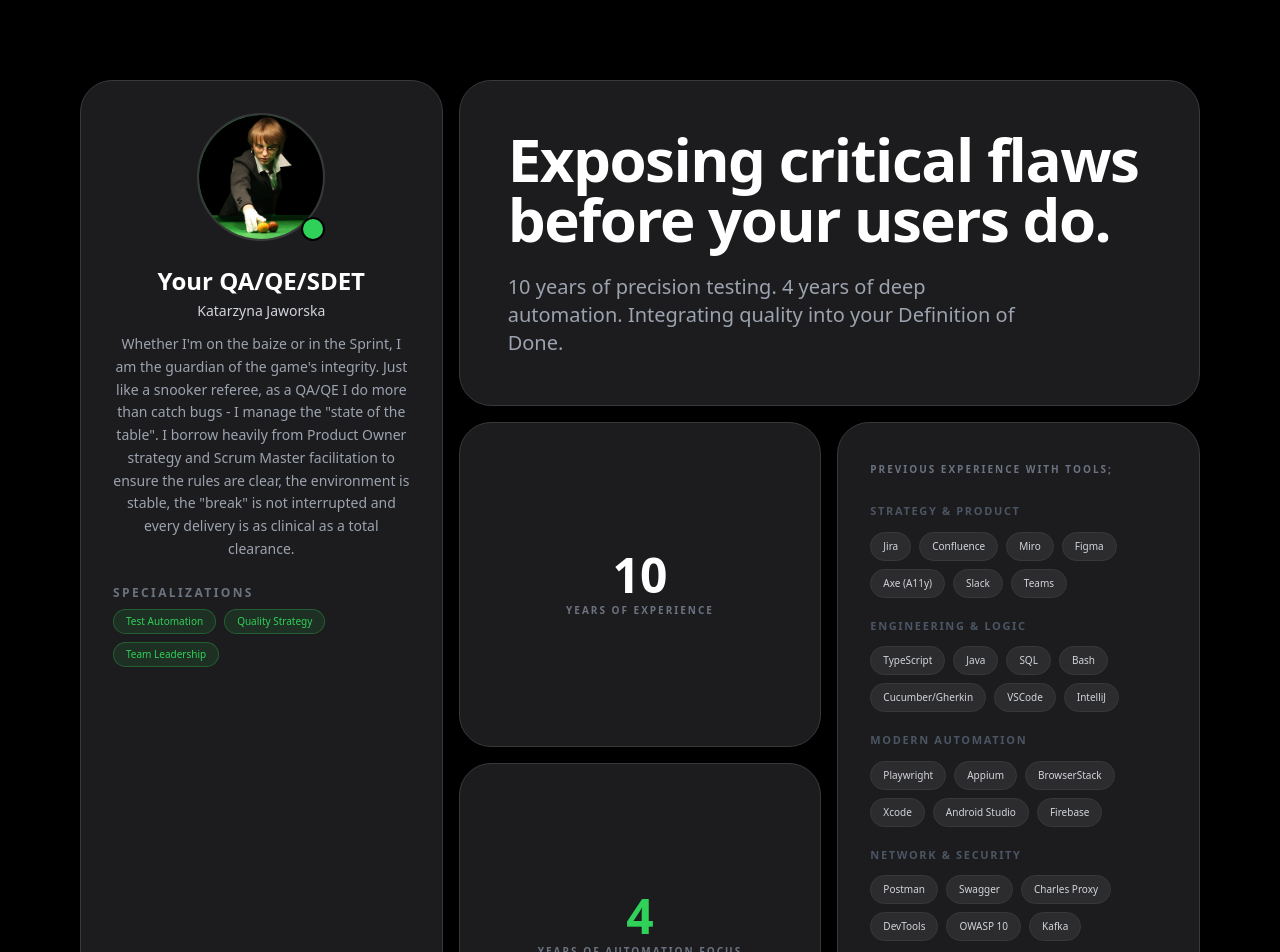
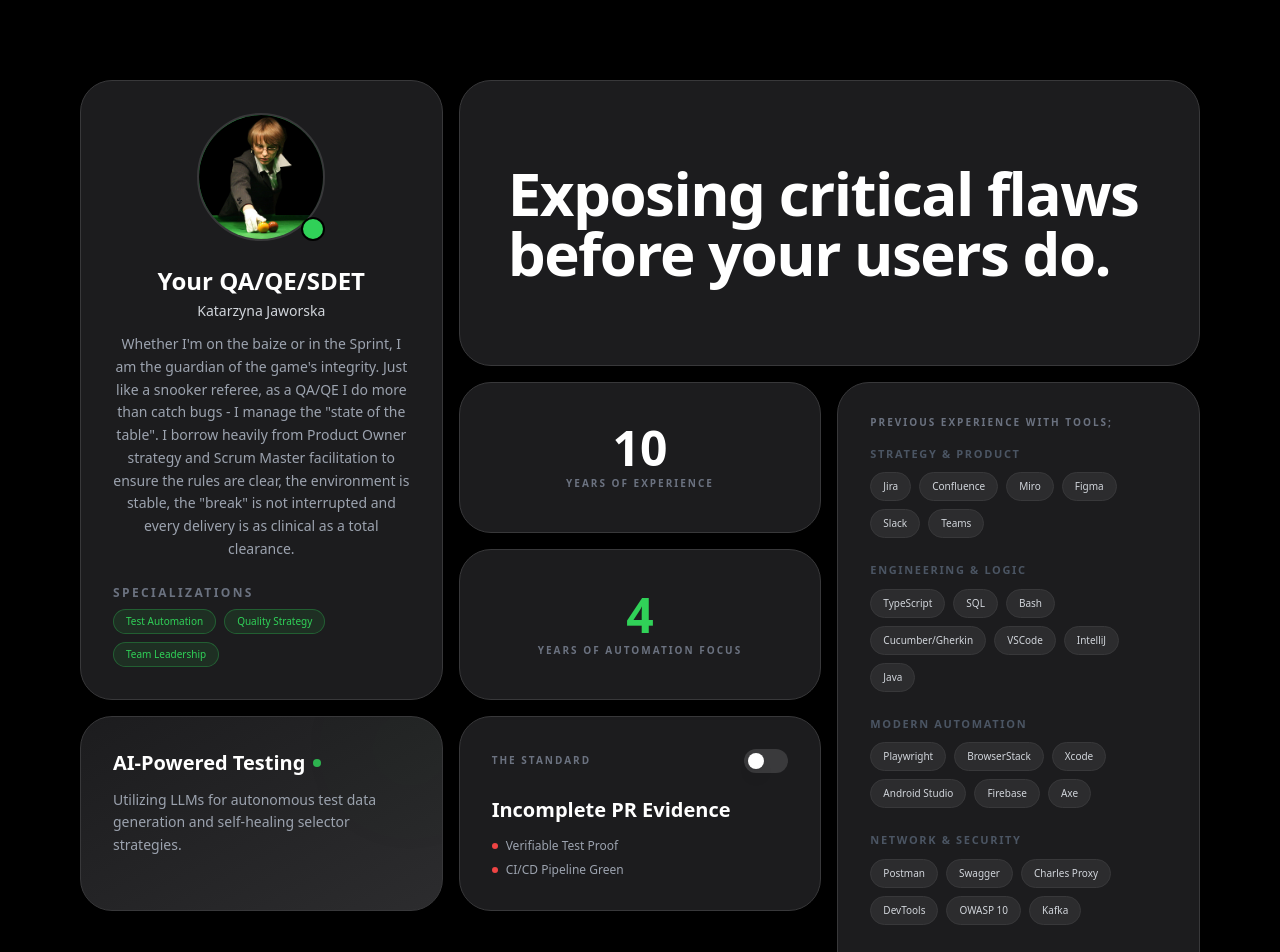
Before and after one commit to diantris/wroqet, a Next.js app: page /wroqet/ in a window 1280 px wide. Shown: the top 952 px of the page. Built offline with nearby package versions, Linux system fonts and the light colour scheme.

Commit message:
Layout changes for the tools list

```diff
--- a/app/page.tsx
+++ b/app/page.tsx
@@ -52,13 +52,9 @@ export default function ProfessionalPortfolio() {
           animate={{ opacity: 1, y: 0 }}
           className="md:col-span-2 bg-[#1c1c1e] border border-[#38383a] rounded-[32px] p-8 md:p-12 flex flex-col justify-center"
         >
-          <h1 className="text-4xl md:text-6xl font-bold tracking-tight mb-6 leading-[1.1]">
+          <h1 className="text-4xl md:text-6xl font-bold tracking-tight leading-[1.1]">
             Exposing critical flaws before your users do.
           </h1>
-          <p className="text-lg md:text-xl text-gray-400 max-w-lg leading-relaxed">
-            10 years of precision testing. 4 years of deep automation.
-            Integrating quality into your Definition of Done.
-          </p>
         </motion.section>
 
         {/* EXPERIENCE STATS */}
@@ -82,21 +78,21 @@ export default function ProfessionalPortfolio() {
           </motion.div>
         </div>
 
-        {/* PRIMARY TECH STACK */}
+        {/* PRIMARY TECH STACK - Spans multiple rows on the right */}
         <motion.div
           initial={{ opacity: 0, y: 20 }}
           animate={{ opacity: 1, y: 0 }}
           transition={{ delay: 0.2 }}
-          className="bg-[#1c1c1e] border border-[#38383a] rounded-[32px] p-8"
+          className="md:row-span-4 bg-[#1c1c1e] border border-[#38383a] rounded-[32px] p-8 flex flex-col"
         >
           <span className="text-[10px] uppercase tracking-[0.2em] text-gray-500 font-bold">Previous experience with tools;</span>
 
-          <div className="mt-6 space-y-5">
+          <div className="mt-4 space-y-6 flex-1">
             {/* Strategy & Product */}
             <div>
-              <h4 className="text-[11px] uppercase tracking-[0.15em] text-gray-600 font-semibold mb-3">Strategy & Product</h4>
+              <h4 className="text-[11px] uppercase tracking-[0.15em] text-gray-600 font-semibold mb-2.5">Strategy & Product</h4>
               <div className="flex flex-wrap gap-2">
-                {['Jira', 'Confluence', 'Miro', 'Figma', 'Axe (A11y)', 'Slack', 'Teams'].map(tool => (
+                {['Jira', 'Confluence', 'Miro', 'Figma', 'Slack', 'Teams'].map(tool => (
                   <span key={tool} className="px-3 py-1.5 bg-[#2c2c2e] border border-[#38383a] rounded-full text-[10px] text-gray-300 font-medium hover:border-[#30d158]/40 transition-colors">
                     {tool}
                   </span>
@@ -105,10 +101,10 @@ export default function ProfessionalPortfolio() {
             </div>
 
             {/* Engineering & Logic */}
-            <div>
-              <h4 className="text-[11px] uppercase tracking-[0.15em] text-gray-600 font-semibold mb-3">Engineering & Logic</h4>
+            <div className="mt-6">
+              <h4 className="text-[11px] uppercase tracking-[0.15em] text-gray-600 font-semibold mb-2.5">Engineering & Logic</h4>
               <div className="flex flex-wrap gap-2">
-                {['TypeScript', 'Java', 'SQL', 'Bash', 'Cucumber/Gherkin', 'VSCode', 'IntelliJ'].map(tool => (
+                {['TypeScript', 'SQL', 'Bash', 'Cucumber/Gherkin', 'VSCode', 'IntelliJ', 'Java'].map(tool => (
                   <span key={tool} className="px-3 py-1.5 bg-[#2c2c2e] border border-[#38383a] rounded-full text-[10px] text-gray-300 font-medium hover:border-[#30d158]/40 transition-colors">
                     {tool}
                   </span>
@@ -117,10 +113,10 @@ export default function ProfessionalPortfolio() {
             </div>
 
             {/* Modern Automation */}
-            <div>
-              <h4 className="text-[11px] uppercase tracking-[0.15em] text-gray-600 font-semibold mb-3">Modern Automation</h4>
+            <div className="mt-6">
+              <h4 className="text-[11px] uppercase tracking-[0.15em] text-gray-600 font-semibold mb-2.5">Modern Automation</h4>
               <div className="flex flex-wrap gap-2">
-                {['Playwright', 'Appium', 'BrowserStack', 'Xcode', 'Android Studio', 'Firebase'].map(tool => (
+                {['Playwright', 'BrowserStack', 'Xcode', 'Android Studio', 'Firebase', 'Axe'].map(tool => (
                   <span key={tool} className="px-3 py-1.5 bg-[#2c2c2e] border border-[#38383a] rounded-full text-[10px] text-gray-300 font-medium hover:border-[#30d158]/40 transition-colors">
                     {tool}
                   </span>
@@ -129,8 +125,8 @@ export default function ProfessionalPortfolio() {
             </div>
 
             {/* Network & Security */}
-            <div>
-              <h4 className="text-[11px] uppercase tracking-[0.15em] text-gray-600 font-semibold mb-3">Network & Security</h4>
+            <div className="mt-6">
+              <h4 className="text-[11px] uppercase tracking-[0.15em] text-gray-600 font-semibold mb-2.5">Network & Security</h4>
               <div className="flex flex-wrap gap-2">
                 {['Postman', 'Swagger', 'Charles Proxy', 'DevTools', 'OWASP 10', 'Kafka'].map(tool => (
                   <span key={tool} className="px-3 py-1.5 bg-[#2c2c2e] border border-[#38383a] rounded-full text-[10px] text-gray-300 font-medium hover:border-[#30d158]/40 transition-colors">
@@ -141,8 +137,8 @@ export default function ProfessionalPortfolio() {
             </div>
 
             {/* Ops & Observability */}
-            <div>
-              <h4 className="text-[11px] uppercase tracking-[0.15em] text-gray-600 font-semibold mb-3">Ops & Observability</h4>
+            <div className="mt-6">
+              <h4 className="text-[11px] uppercase tracking-[0.15em] text-gray-600 font-semibold mb-2.5">Ops & Observability</h4>
               <div className="flex flex-wrap gap-2">
                 {['Jenkins', 'CircleCI', 'Docker', 'Dynatrace', 'Kibana', 'Crashlytics'].map(tool => (
                   <span key={tool} className="px-3 py-1.5 bg-[#2c2c2e] border border-[#38383a] rounded-full text-[10px] text-gray-300 font-medium hover:border-[#30d158]/40 transition-colors">
```
